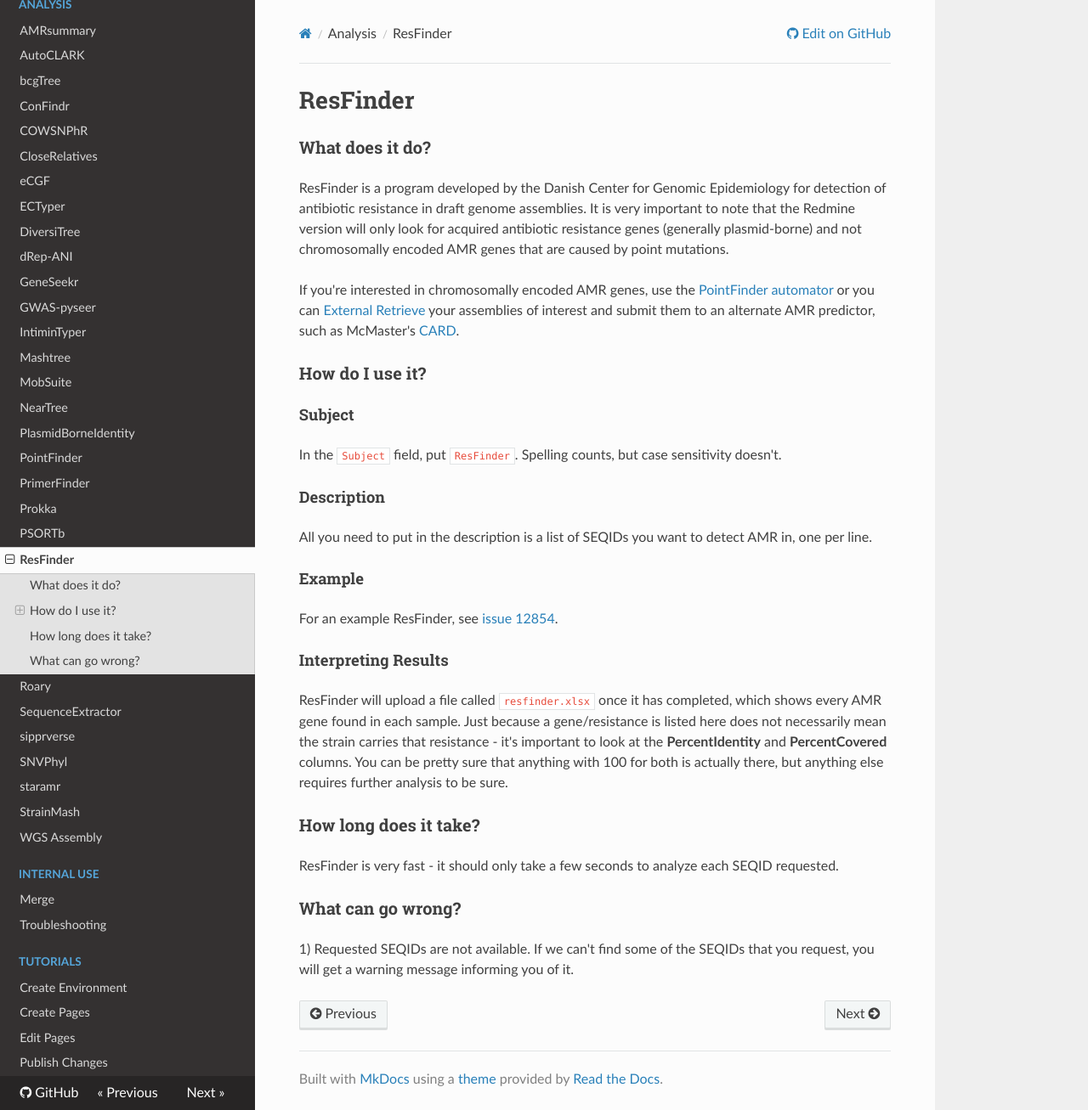
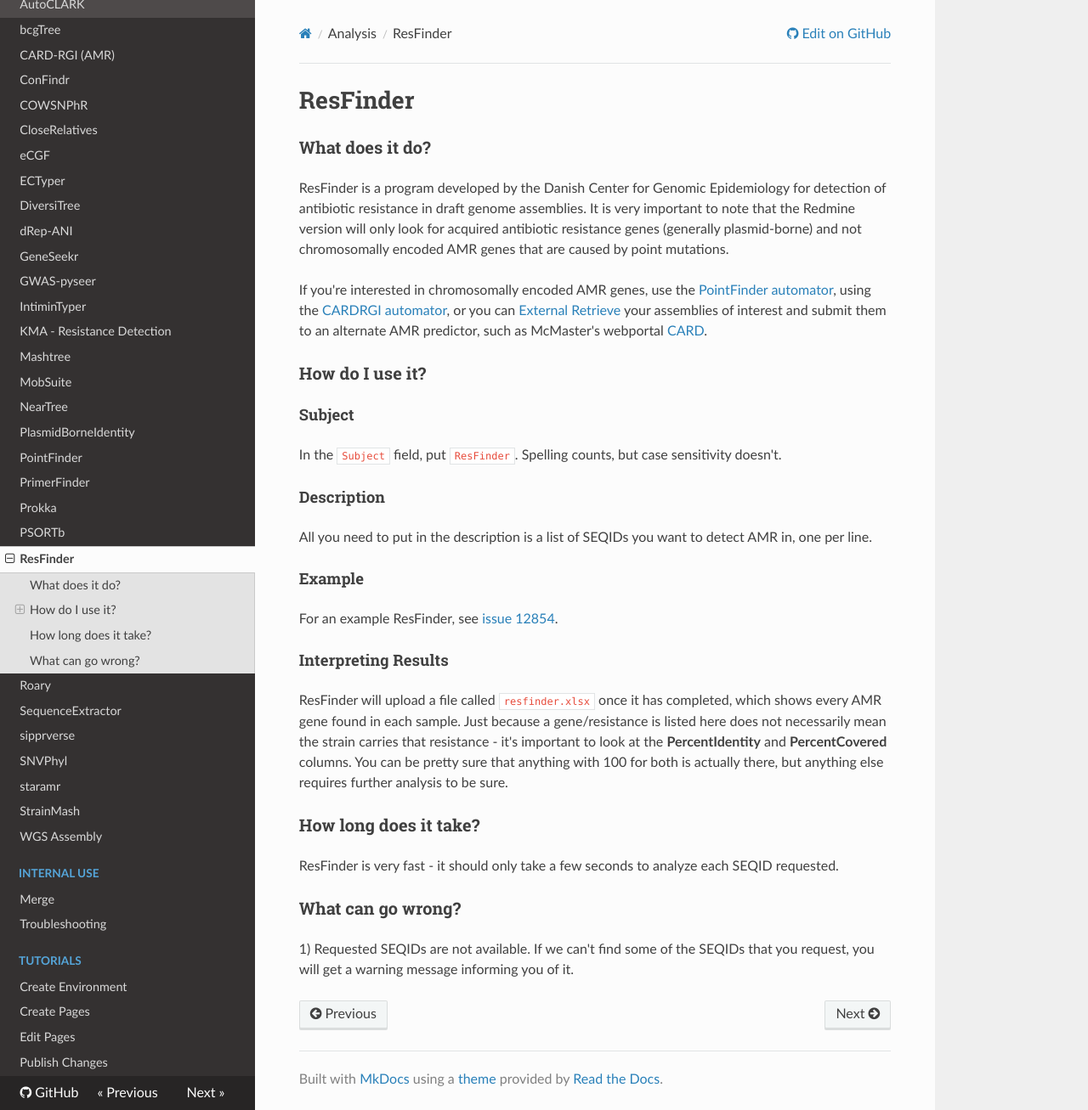
Before and after one commit to OLC-Bioinformatics/redmine-docs, an MkDocs documentation site: the page built from docs/analysis/resfinder.md, in a window 1280 px wide and 1307 px high. Shown: the whole window at 85% size. Built offline with MkDocs 1.6.1, drawn with Linux system fonts in a browser that asks for light colours; nearby versions of some CDN libraries.

Commit message:
Added CARD-RGI analysis

```diff
--- a/docs/analysis/resfinder.md
+++ b/docs/analysis/resfinder.md
@@ -7,8 +7,8 @@
 resistance genes (generally plasmid-borne) and not chromosomally encoded AMR genes that are caused by point mutations.
 
 If you're interested in chromosomally encoded AMR genes, use the
- [PointFinder automator](pointfinder.md) or you can [External Retrieve](../data/external_retrieve.md) your
-assemblies of interest and submit them to an alternate AMR predictor, such as McMaster's [CARD](https://card.mcmaster.ca/analyze/rgi).
+ [PointFinder automator](pointfinder.md), using the [CARDRGI automator](cardrgi.md), or you can [External Retrieve](../data/external_retrieve.md) your
+assemblies of interest and submit them to an alternate AMR predictor, such as McMaster's webportal [CARD](https://card.mcmaster.ca/analyze/rgi).
 
 ### How do I use it?
 
--- a/mkdocs.yml
+++ b/mkdocs.yml
@@ -15,6 +15,7 @@
     - 'AMRsummary': 'analysis/amrsummary.md'
     - 'AutoCLARK': 'analysis/autoclark.md'
     - 'bcgTree': 'analysis/bcgtree.md'
+    - 'CARD-RGI (AMR)': 'analysis/cardrgi.md'
     - 'ConFindr': 'analysis/confindr.md'
     - 'COWSNPhR': 'analysis/cowsnphr.md'
     - 'CloseRelatives': 'analysis/closerelatives.md'
@@ -25,6 +26,7 @@
     - 'GeneSeekr': 'analysis/geneseekr.md'
     - 'GWAS-pyseer': 'analysis/pyseer.md'
     - 'IntiminTyper': 'analysis/intimintyper.md'
+    - 'KMA - Resistance Detection': 'analysis/kma.md'
     - 'Mashtree': 'analysis/mashtree.md'
     - 'MobSuite': 'analysis/mobsuite.md'
     - 'NearTree': 'analysis/neartree.md'
```
Also changed, not shown: docs/analysis/cardrgi.md (added, +73 -0 lines).
